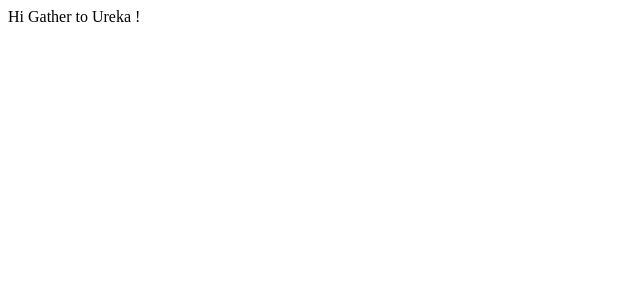
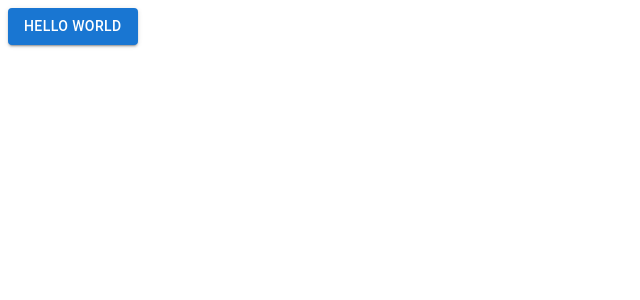
Before and after one commit to dyeon-dev/Gather_To_U, a React (Create React App) app: page / in a window 1280 px wide. Shown: the top 300 px of the page, without its empty margins (0-640 px from the left). Built offline with nearby package versions, Linux system fonts and the light colour scheme.

Commit message:
chore: material ui

```diff
--- a/package.json
+++ b/package.json
@@ -3,6 +3,9 @@
   "version": "0.1.0",
   "private": true,
   "dependencies": {
+    "@emotion/react": "^11.13.3",
+    "@emotion/styled": "^11.13.0",
+    "@mui/material": "^6.0.2",
     "@testing-library/jest-dom": "^5.17.0",
     "@testing-library/react": "^13.4.0",
     "@testing-library/user-event": "^13.5.0",
--- a/public/index.html
+++ b/public/index.html
@@ -9,6 +9,8 @@
       name="description"
       content="Web site created using create-react-app"
     />
+    <!-- Responsive meta tag (material UI) -->
+    <meta name="viewport" content="initial-scale=1, width=device-width" />
     <link rel="apple-touch-icon" href="%PUBLIC_URL%/logo192.png" />
     <!--
       manifest.json provides metadata used when your web app is installed on a
--- a/src/App.js
+++ b/src/App.js
@@ -1,7 +1,11 @@
+import Button from '@mui/material/Button';
+
 function App() {
   return (
-    <div>Hi Gather to Ureka !</div>
-  );
+    <Button variant="contained">
+      Hello World
+    </Button>
+    );
 }
 
 export default App;
```
Also changed, not shown: src/logo.svg (deleted), 1 other file (tests, documents, lock files or other folders).
